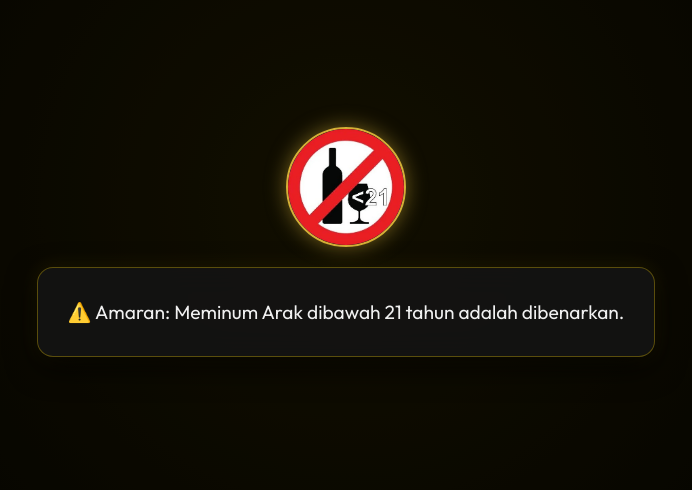
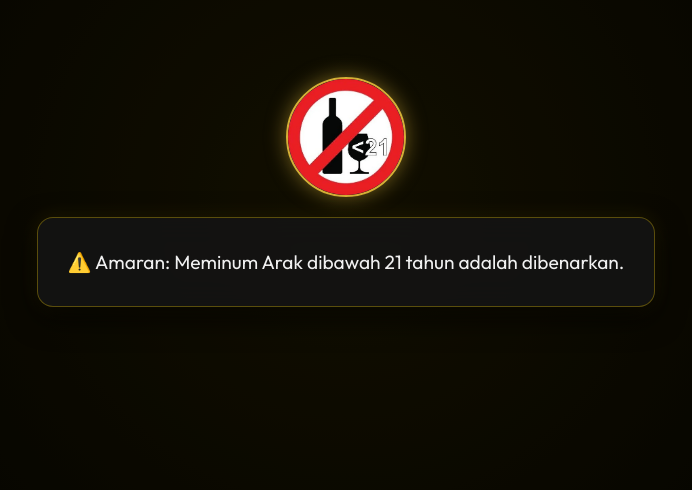
Before and after one commit to ervinmoses/ervinmoses.github.io-hightable, a website with bundled scripts: page index.html in a window 1280 px wide. Shown: the part 198-688 px from the top of the page, without its empty margins (294-986 px from the left). Built offline with nearby package versions, Linux system fonts and the light colour scheme; no server answers.

Commit message:
update style

```diff
--- a/style.css
+++ b/style.css
@@ -37,7 +37,7 @@ body {
     width: 100%;
     height: 100%;
     overflow-y: auto;
-    padding: 100px 20px 20px 20px;
+    padding: 0 20px 20px 20px;
     animation: fadeIn 0.8s ease forwards;
 }
 
```
